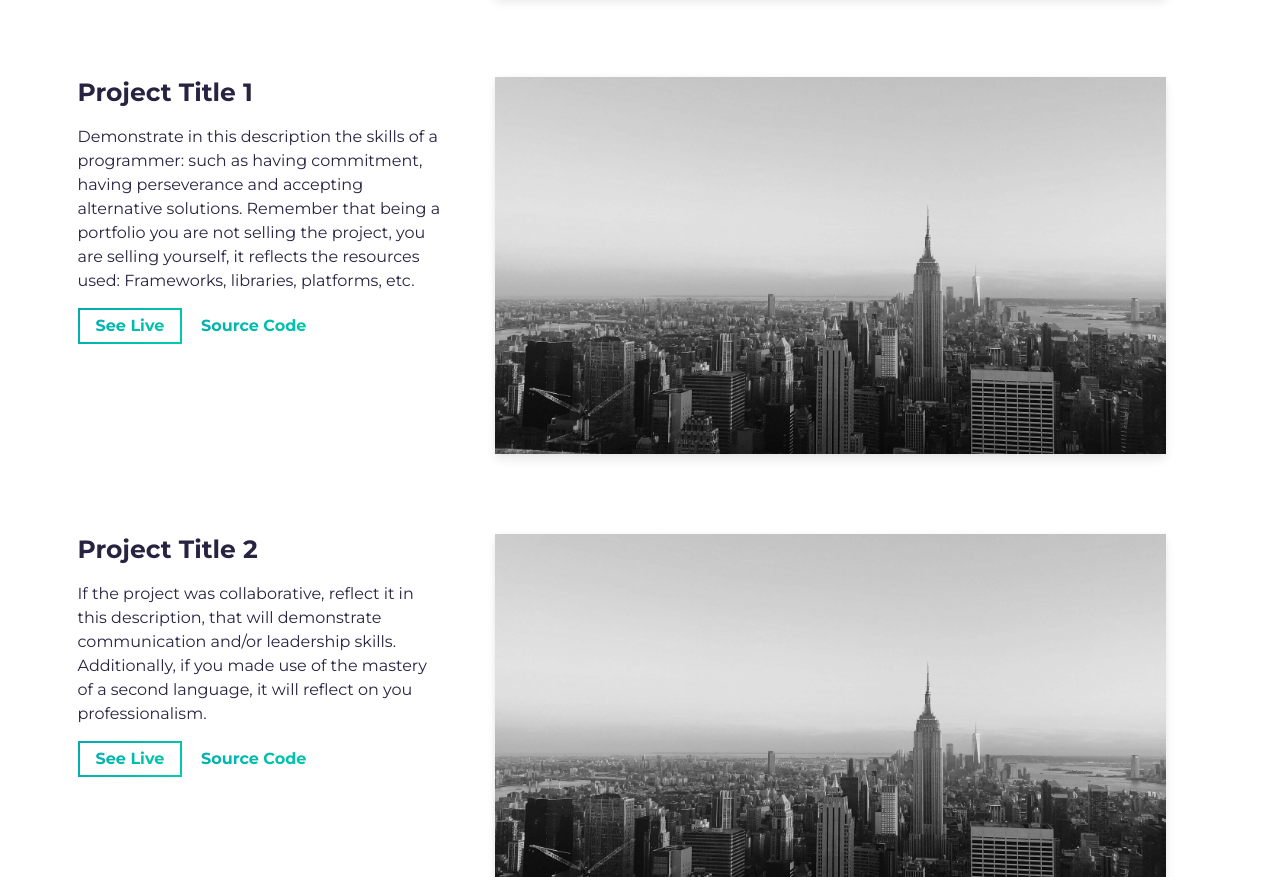
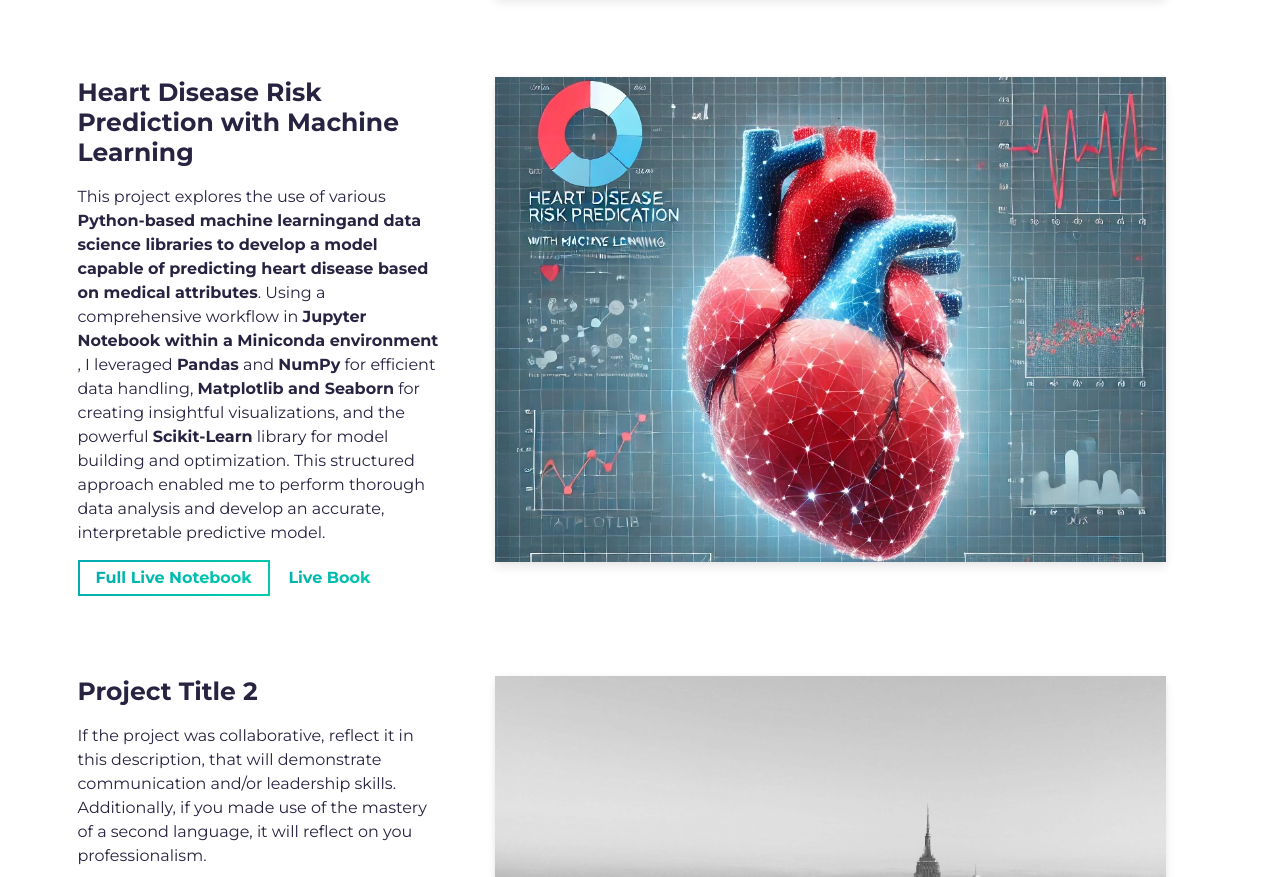
Before and after one commit to itamarshapira/My-Protfolio, a website built with Parcel: page src/index.html in a window 1280 px wide. Shown: the part 1900-2777 px from the top of the page. Built offline with nearby package versions, Linux system fonts and the light colour scheme.

Commit message:
heart disease project 1

```diff
--- a/src/index.html
+++ b/src/index.html
@@ -162,21 +162,27 @@
           <div class="row">
             <div class="col-lg-4 col-sm-12">
               <div class="project-wrapper__text load-hidden">
-                <h3 class="project-wrapper__text-title">Project Title 1</h3>
+                <h3 class="project-wrapper__text-title">Heart Disease Risk Prediction with Machine Learning</h3>
                 <div>
                   <p class="mb-4">
-                    Demonstrate in this description the skills of a programmer: such as having commitment,
-                    having perseverance and accepting alternative solutions. Remember that being a portfolio you are not selling the project,
-                    you are selling yourself, it reflects the resources used: Frameworks, libraries, platforms, etc.
+                    This project explores the use of various <strong>Python-based machine learningand data science libraries to develop a model
+                     capable of predicting heart disease based on medical attributes</strong>. Using a comprehensive workflow in <strong>Jupyter Notebook
+                       within a Miniconda environment </strong>
+                     , I leveraged <strong>Pandas</strong> and <strong>NumPy</strong>  for efficient data handling, <strong>Matplotlib and Seaborn</strong> for
+                      creating insightful visualizations, and the powerful <strong>Scikit-Learn</strong>  library for model building and optimization.
+                      This structured approach enabled me to perform thorough data analysis and develop an accurate,
+                     interpretable predictive model.
+
+
                   </p>
                 </div>
                 <a
                   rel="noreferrer"
                   target="_blank"
                   class="cta-btn cta-btn--hero"
-                  href="#!"
+                  href="https://colab.research.google.com/github/itamarshapira/heart-disease-ml-notebook/blob/main1/end-to-end-heart-disease-classification.ipynb#scrollTo=83943af1-74d1-476c-8527-a2dd20c1c3bd&line=1&uniqifier=1"
                 >
-                  See Live
+                  Full Live Notebook
                 </a>
                 <a
                   rel="noreferrer"
@@ -184,7 +190,7 @@
                   class="cta-btn text-color-main"
                   href="#!"
                 >
-                  Source Code
+                  Live Book
                 </a>
               </div>
             </div>
@@ -201,7 +207,7 @@
                     <img
                       alt="Project Image"
                       class="img-fluid"
-                      src="assets/project.jpg"
+                      src="assets/heart-project.jpeg"
                     />
                   </div>
                 </a>
```
Also changed, not shown: src/assets/heart-project.jpeg (added).
